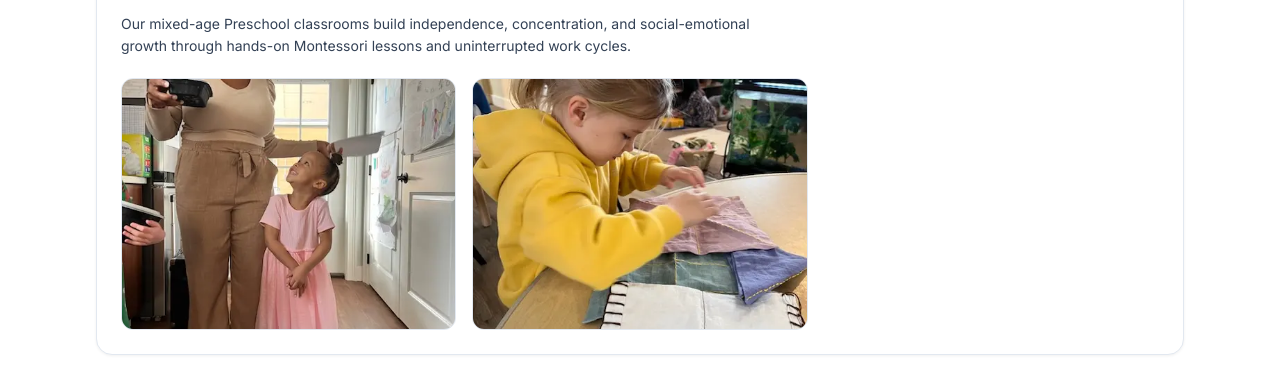
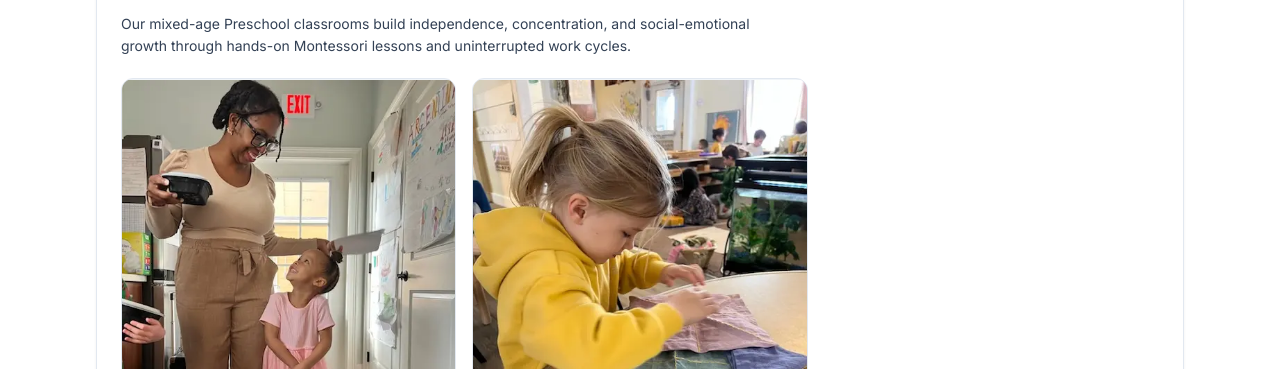
Before and after one commit to DeliciousHouse/auburn-montessori-website, an Astro site: page /programs in a window 1280 px wide. Shown: the part 431-800 px from the top of the page. Built offline with nearby package versions, Linux system fonts and the light colour scheme; Astro itself is replaced by a stand-in of ours.

Commit message:
fix(programs): use 3:4 aspect ratio and contain so images are not cropped
- Add ratio-3x4 and media-frame--contain to global styles
- Programs grid shows full images without awkward cropping

```diff
--- a/src/pages/programs.astro
+++ b/src/pages/programs.astro
@@ -30,7 +30,7 @@ const programs = programsData.programs ?? [];
 
           <div class="mt-5 grid gap-4 sm:grid-cols-2 lg:grid-cols-3">
             {program.images.map((image) => (
-              <figure class="media-frame ratio-4x3 border" style="border-color: var(--color-border);">
+              <figure class="media-frame media-frame--contain ratio-3x4 border" style="border-color: var(--color-border);">
                 <img src={image.src} alt={image.alt} loading="lazy" decoding="async" />
               </figure>
             ))}
--- a/src/styles/global.css
+++ b/src/styles/global.css
@@ -295,6 +295,9 @@
     object-fit: cover;
     display: block;
   }
+  .media-frame--contain img {
+    object-fit: contain;
+  }
   .ratio-4x3 {
     aspect-ratio: 4 / 3;
   }
@@ -303,6 +306,9 @@
   }
   .ratio-3x2 {
     aspect-ratio: 3 / 2;
+  }
+  .ratio-3x4 {
+    aspect-ratio: 3 / 4;
   }
 
   /* ── Card ── */
```
